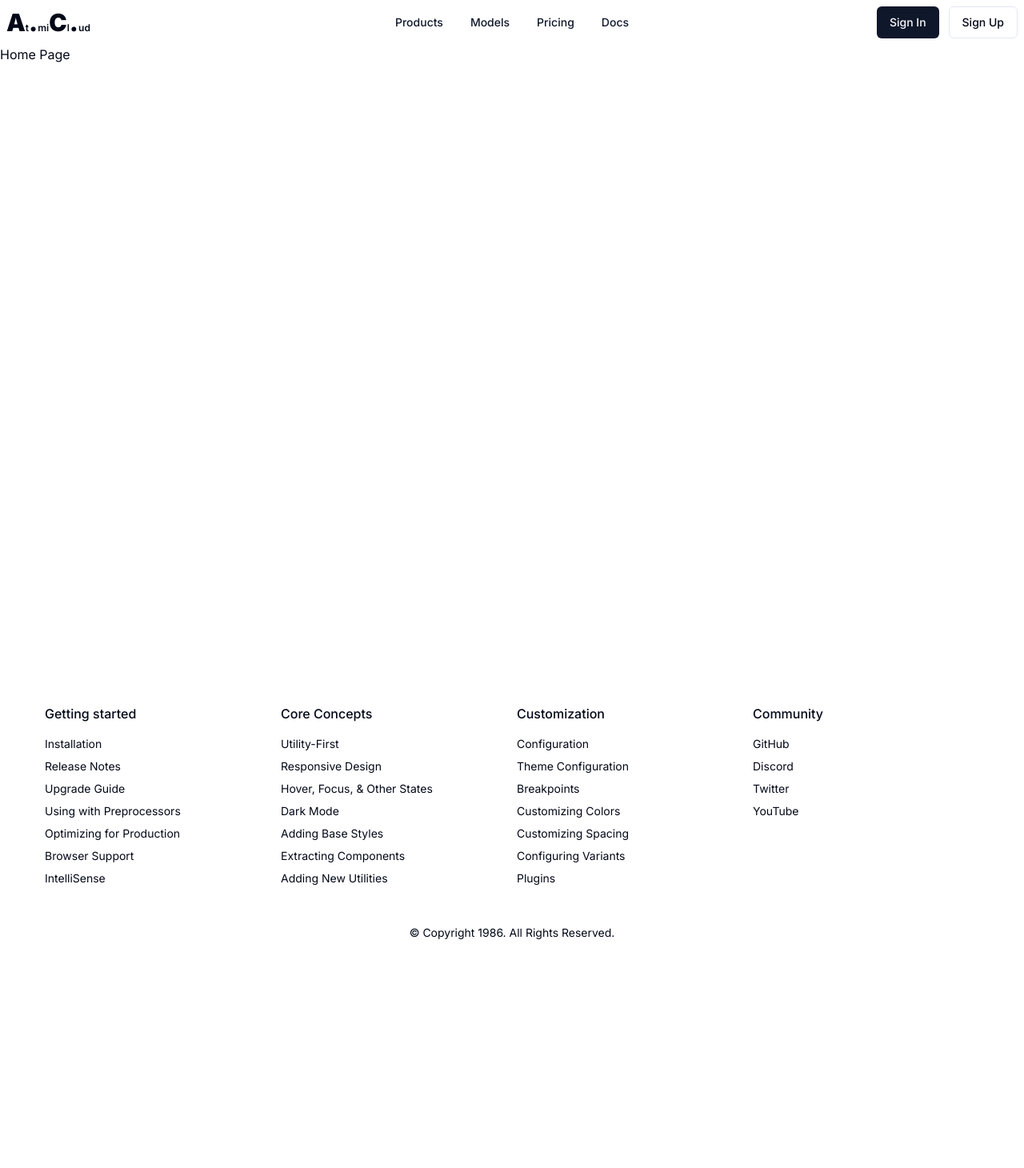
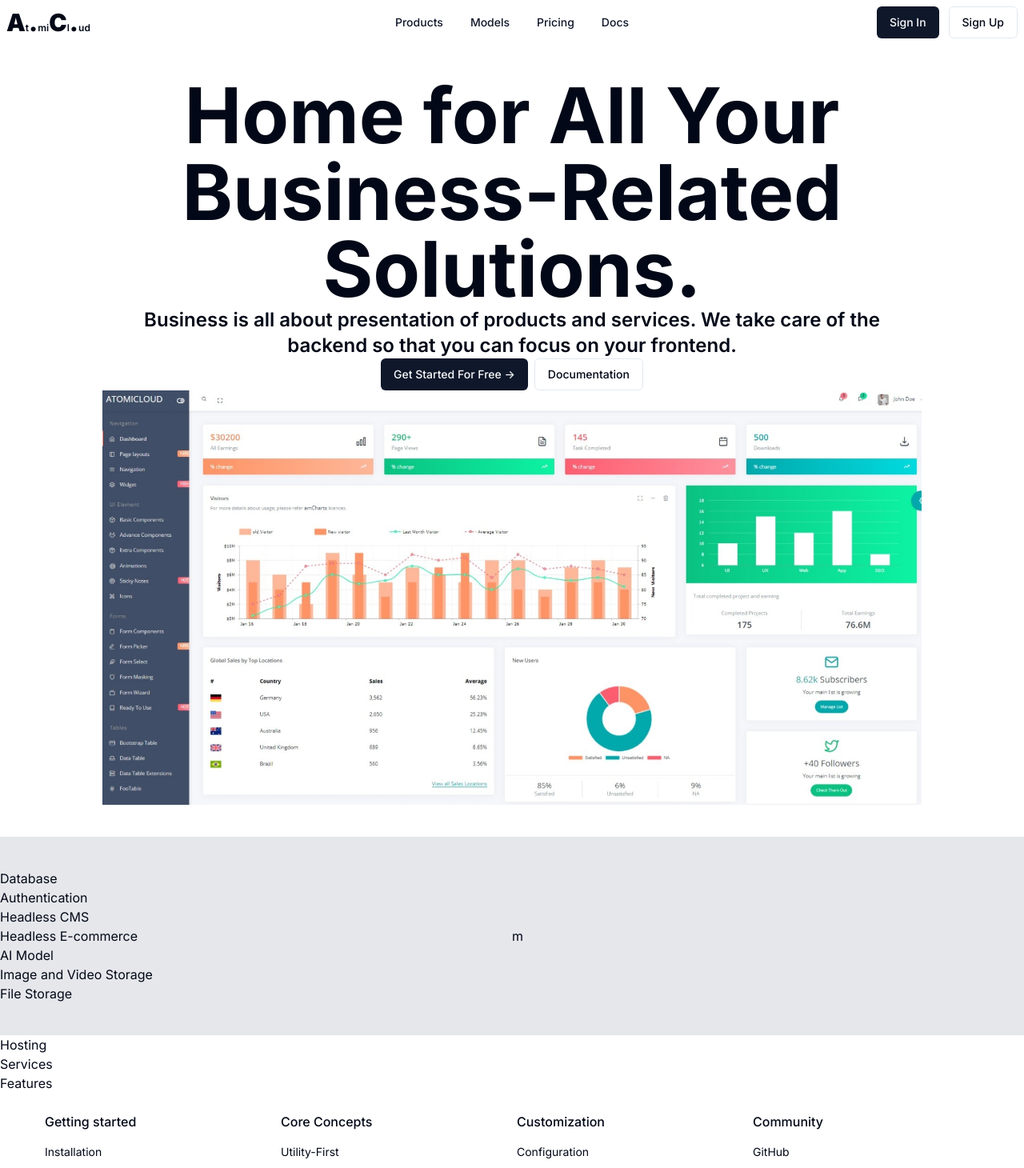
Before and after one commit to StepAsideLiL/atomicloud, a Next.js app: page / in a window 1280 px wide. Shown: the top 1460 px of the page at 80% size. Before the commit the page ends 1200 px from the top, so only its background shows below. Built offline with nearby package versions, Linux system fonts and the light colour scheme.

Commit message:
git deploy

```diff
--- a/app/(home)/page.tsx
+++ b/app/(home)/page.tsx
@@ -1,10 +1,22 @@
+import Banner from "@/components/pages/home/Banner";
+import Features from "@/components/pages/home/Features";
+import Hosting from "@/components/pages/home/Hosting";
+import Products from "@/components/pages/home/Products";
+import Services from "@/components/pages/home/Services";
 import Main from "@/components/site-ui/Main";
-import React from "react";
 
 const HomePage = () => {
   return (
     <Main>
-      <h1>Home Page</h1>
+      <Banner />
+
+      <Products />
+
+      <Hosting />
+
+      <Services />
+
+      <Features />
     </Main>
   );
 };
--- /dev/null
+++ b/components/pages/home/Banner.tsx
@@ -0,0 +1,41 @@
+import { Button } from "@/components/ui/button";
+import Link from "next/link";
+import dashboardImage from "@/assets/images/dashboard.jpeg";
+import Image from "next/image";
+
+const Banner = () => {
+  return (
+    <section className="max-w-5xl py-10 mx-auto">
+      <div className="text-center">
+        <h1 className="font-bold text-8xl">
+          Home for All Your Business-Related Solutions.
+        </h1>
+
+        <p className="text-2xl font-semibold">
+          Business is all about presentation of products and services. We take
+          care of the backend so that you can focus on your frontend.
+        </p>
+
+        <div className="space-x-2">
+          <Button asChild>
+            <Link href="">Get Started For Free {"->"}</Link>
+          </Button>
+
+          <Button asChild variant="outline">
+            <Link href="">Documentation</Link>
+          </Button>
+        </div>
+      </div>
+
+      <div className="w-full">
+        <Image
+          src={dashboardImage}
+          alt=""
+          className="object-contain w-full h-full"
+        />
+      </div>
+    </section>
+  );
+};
+
+export default Banner;
--- /dev/null
+++ b/components/pages/home/Features.tsx
@@ -0,0 +1,9 @@
+const Features = () => {
+  return (
+    <section>
+      <h1>Features</h1>
+    </section>
+  );
+};
+
+export default Features;
--- /dev/null
+++ b/components/pages/home/Hosting.tsx
@@ -0,0 +1,9 @@
+const Hosting = () => {
+  return (
+    <section>
+      <h1>Hosting</h1>
+    </section>
+  );
+};
+
+export default Hosting;
--- /dev/null
+++ b/components/pages/home/Products.tsx
@@ -0,0 +1,19 @@
+import { ProductCard, productsDetail } from "./parts/product-card";
+
+const Products = () => {
+  return (
+    <section className="py-10 bg-gray-200">
+      <div className="flex items-center w-full">
+        <div className="w-full">
+          {productsDetail.map((item, index) => (
+            <ProductCard key={index}>{item.title}</ProductCard>
+          ))}
+        </div>
+
+        <div className="w-full">m</div>
+      </div>
+    </section>
+  );
+};
+
+export default Products;
--- /dev/null
+++ b/components/pages/home/Services.tsx
@@ -0,0 +1,9 @@
+const Services = () => {
+  return (
+    <section>
+      <h1>Services</h1>
+    </section>
+  );
+};
+
+export default Services;
--- /dev/null
+++ b/components/pages/home/parts/product-card.tsx
@@ -0,0 +1,56 @@
+import Image from "next/image";
+import React from "react";
+
+export const ProductCard = ({ children }: { children: React.ReactNode }) => {
+  return <div>{children}</div>;
+};
+
+export const ProductImage = ({
+  src,
+  alt = "",
+}: {
+  src: string;
+  alt?: string;
+}) => {
+  return (
+    <div className="w-full">
+      <Image
+        src={src}
+        alt={alt}
+        fill
+        className="object-contain w-full h-full"
+      />
+    </div>
+  );
+};
+
+export const productsDetail = [
+  {
+    title: "Database",
+    image: "",
+  },
+  {
+    title: "Authentication",
+    image: "",
+  },
+  {
+    title: "Headless CMS",
+    image: "",
+  },
+  {
+    title: "Headless E-commerce",
+    image: "",
+  },
+  {
+    title: "AI Model",
+    image: "",
+  },
+  {
+    title: "Image and Video Storage",
+    image: "",
+  },
+  {
+    title: "File Storage",
+    image: "",
+  },
+];
```
Also changed, not shown: assets/images/dashboard.jpeg (added), 1 other file (tests, documents, lock files or other folders).
